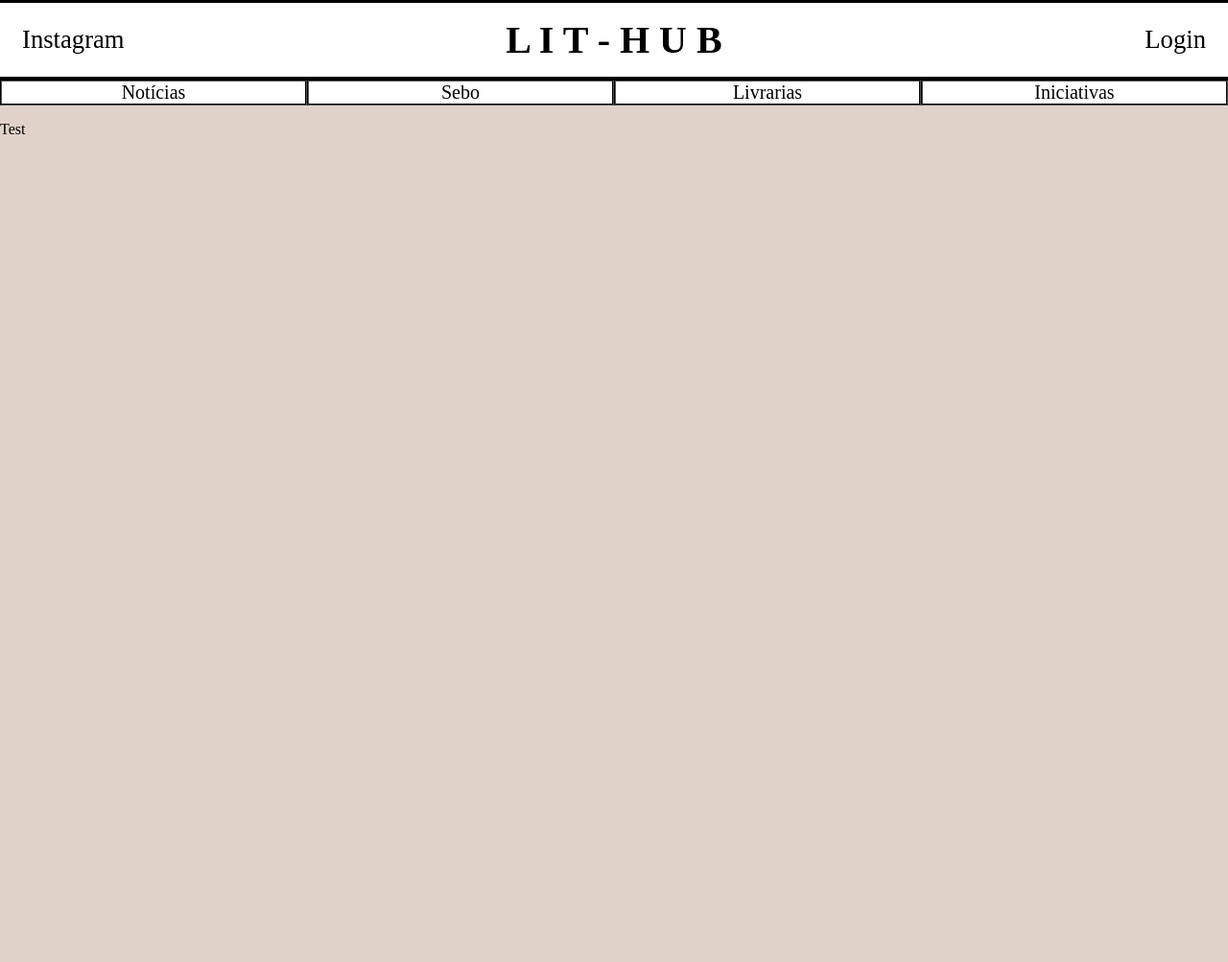
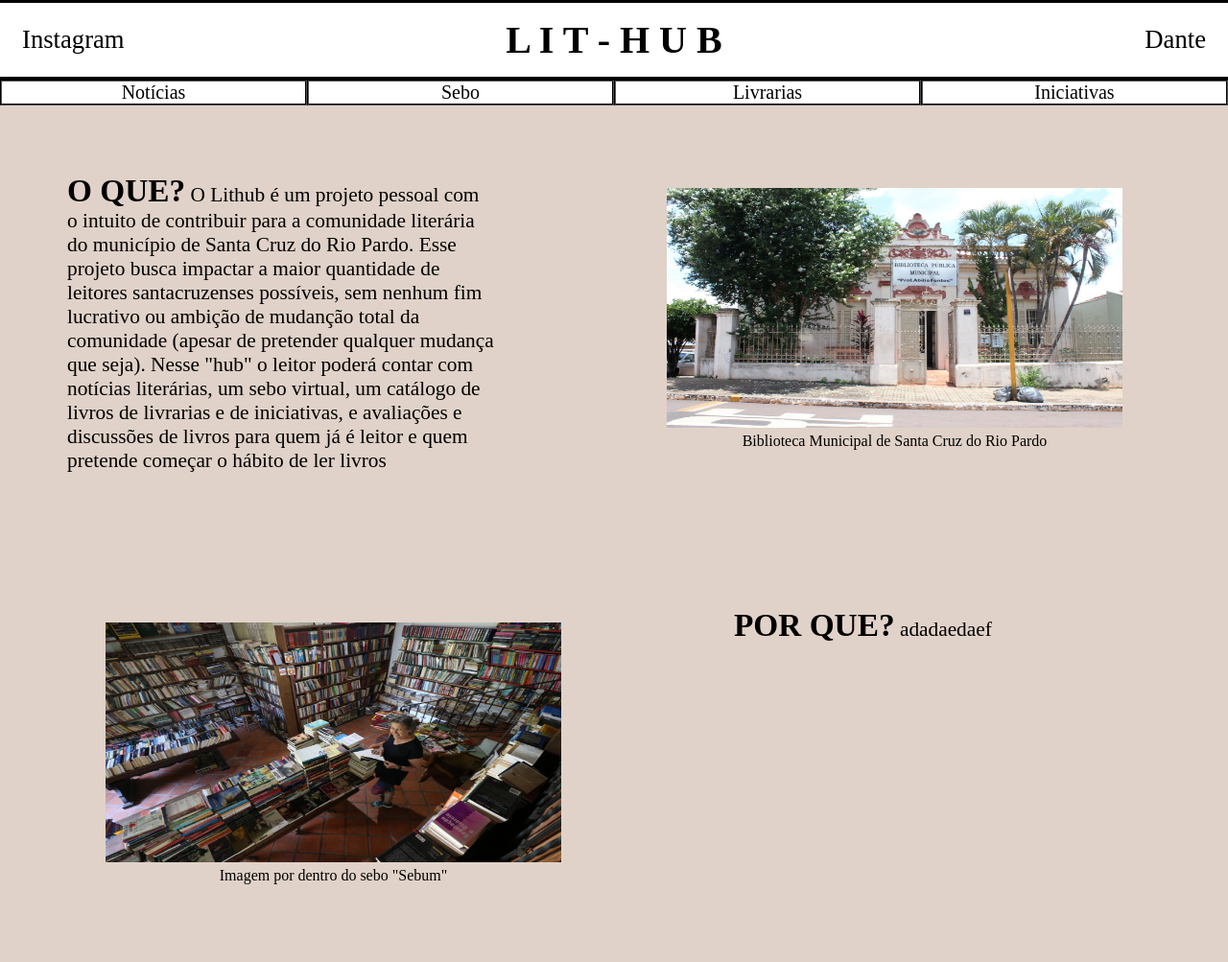
Before and after one commit to dantechopin/cs50-Final-Project, a Flask app: page / in a window 1280 px wide. Shown: the whole page at 96% size. Before the commit the page ends 140 px from the top, so only its background shows below. Run offline with Flask 3, Linux system fonts and the light colour scheme; a user stored in the database is signed in.

Commit message:
Finish hero page, implemment sticky bar

```diff
--- a/app.py
+++ b/app.py
@@ -3,25 +3,35 @@ import os
 from flask import Flask, render_template, request, redirect, session, make_response
 from werkzeug.security import check_password_hash, generate_password_hash
 from dotenv import load_dotenv
+from datetime import timedelta
+
+
 
 app = Flask(__name__)
 
+app.config.update(
+    SESSION_PERMANENT=False,
+    SESSION_COOKIE_HTTPONLY=True,
+    SESSION_COOKIE_SECURE=False,  # True se HTTPS
+    SESSION_COOKIE_SAMESITE='Lax'
+)
 load_dotenv()
 app.secret_key = os.environ.get("SECRET_KEY")
-
 
 connection = sqlite3.connect('database.db', check_same_thread=False)
 
 cursor = connection.cursor()
 
+@app.context_processor
+def inject_user():
+    return {
+        'autenticado': session.get('autenticado', False),
+        'username': session.get('username')
+    }
+
 @app.route("/")
 def index():
-    if session.get("autenticado"):
-        #Change the print() to rendering the template (index.html) with a parameter that is the username, so it appears in the up most right corner
-        print("Cookie_adquired")
-        return render_template("index.html")
-    elif not session.get("autenticado"):
-        return redirect("/login")
+    return render_template("index.html")
 
 @app.route("/login", methods=["GET", "POST"])
 def login():
@@ -33,6 +43,7 @@ def login():
         #TODO: make so that the username and password, if invalid redirect you to this page
 
         cursor.execute("SELECT password FROM user_info WHERE username = ?", (username,))
+
 
         #fetchone(): take the last sql line and transform it into a tuple, if there's no line, it returns None
         row = cursor.fetchone()
@@ -48,11 +59,11 @@ def login():
         id_ = ids[0]
 
         if check_password_hash(db_password, password) ==  True:
+            session.clear()
             session["autenticado"] = True
-            resp = make_response(redirect("/"))
-            resp.set_cookie("username", username)
-            resp.set_cookie("id", str(id_))
-            return resp
+            session["username"] = username
+            session["id"] = id_
+            return redirect("/")
         else:
             return render_template("apology.html")
 
--- a/static/style.css
+++ b/static/style.css
@@ -44,7 +44,6 @@
     display: grid;
     grid-template-columns: 1fr auto 1fr;
     align-items: center;
-    position: sticky;
 }
 
 .child_header_div
@@ -142,3 +141,38 @@ body
     text-align: center;
 
 }
+
+.hero_title
+{
+    font-weight: bold;
+    font-size: 25pt;
+}
+
+.hero_text
+{
+    font-size: 12pt;
+}
+
+.hero_image
+{
+    width: 475px;
+    height: 250px;
+    margin: 70px;
+    display: block;
+}
+
+.hero_text_box
+{
+    font-size: 16pt;
+    margin: 70px;
+}
+
+figure {
+    display: flex;
+    flex-direction: column;
+    align-items: center;
+}
+
+figure img {
+    display: block;
+}
--- a/templates/index.html
+++ b/templates/index.html
@@ -1,5 +1,22 @@
 {% extends "layout.html" %}
 
 {% block main %}
-    <p>Test</p>
+
+    <div style="display: flex">
+        <p class="hero_text_box"> <span class="hero_title">O QUE?</span> O Lithub é um projeto pessoal com o intuito de contribuir para a comunidade literária do município de Santa Cruz do Rio Pardo.
+            Esse projeto busca impactar a maior quantidade de leitores santacruzenses possíveis, sem nenhum fim lucrativo ou ambição de mudanção total da comunidade (apesar de pretender qualquer mudança que seja).
+            Nesse "hub" o leitor poderá contar com notícias literárias, um sebo virtual, um catálogo de livros de livrarias e de iniciativas, e avaliações e discussões de livros para quem já é leitor e quem pretende começar o hábito de ler livros</p>
+        <figure>
+            <img src="static/icons/biblioteca_scrp.png" class="hero_image">
+            <figcaption style="transform: translate(0, -65px)">Biblioteca Municipal de Santa Cruz do Rio Pardo</figcaption>
+        </figure>
+    </div>
+        <div style="display: flex">
+        <figure>
+            <img src="static/icons/sebo.png" class="hero_image">
+            <figcaption style="transform: translate(0, -65px)">Imagem por dentro do sebo "Sebum"</figcaption>
+        </figure>
+        <p class="hero_text_box"> <span class="hero_title">POR QUE?</span> adadaedaef</p>
+    </div>
+
 {% endblock %}
--- a/templates/layout.html
+++ b/templates/layout.html
@@ -3,6 +3,7 @@
     <head>
         <title>LitHub</title>
         <link href="static/style.css" rel="stylesheet">
+        <link href="static/icons" rel="icon">
     </head>
 
     <body>
@@ -15,7 +16,11 @@
                     <p class="header_div_title">L I T - H U B</p>
                 </div>
                 <nav class="child_header_div">
-                    <a class="login_button" href="/login">Login</a>
+                    {% if not autenticado %}
+                        <a class="login_button" href="/login">Login</a>
+                    {% else %}
+                        <p class="login_button">{{ username }}</p>
+                    {% endif %}
                 </nav>
 
             </div>
```
Also changed, not shown: database.db, static/icons/biblioteca_scrp.png (added), static/icons/sebo.png (added).
